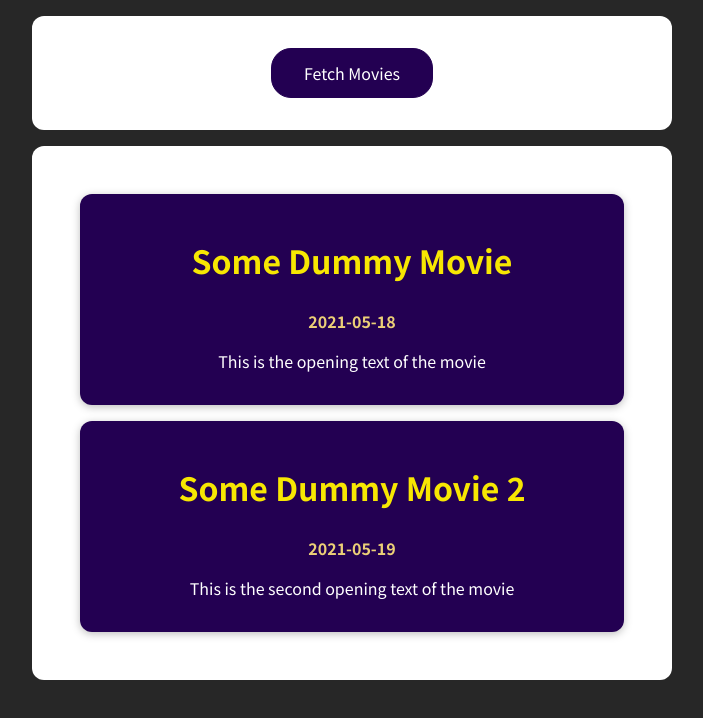
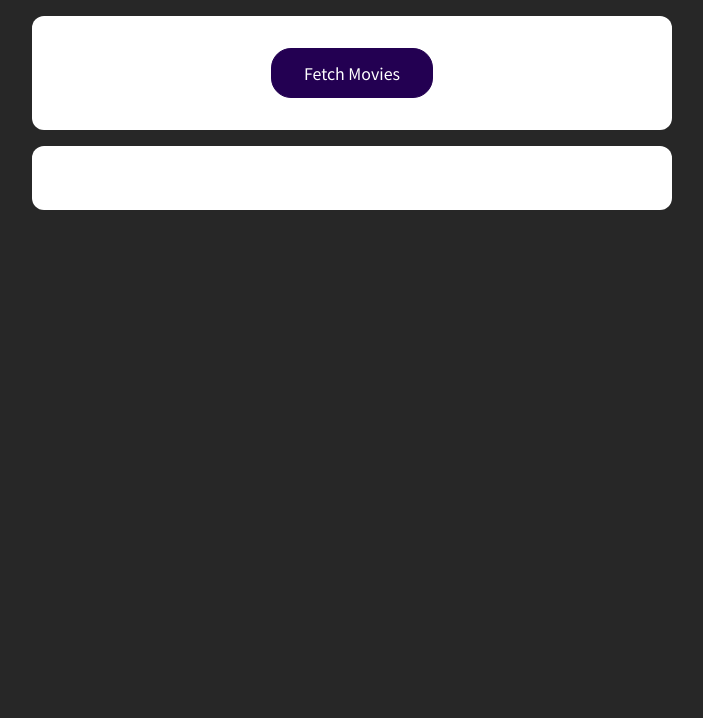
Before and after one commit to SergikEnergy/react-shwarzmuller, a React (Vite) app in the folder first-part/: page / in a window 1280 px wide. Shown: the top 718 px of the page, without its empty margins (288-991 px from the left). Built offline with nearby package versions, Linux system fonts and the light colour scheme.

Commit message:
feat: add data with fetch star wars API

```diff
--- a/first-part/src/App.jsx
+++ b/first-part/src/App.jsx
@@ -1,31 +1,41 @@
-import React from 'react';
+import React, { useState, useEffect } from 'react';
 
 import MovieList from './components/MovieList';
 import './App.css';
 
 function App() {
-  const dummyMovies = [
-    {
-      id: 1,
-      title: 'Some Dummy Movie',
-      openingText: 'This is the opening text of the movie',
-      releaseDate: '2021-05-18',
-    },
-    {
-      id: 2,
-      title: 'Some Dummy Movie 2',
-      openingText: 'This is the second opening text of the movie',
-      releaseDate: '2021-05-19',
-    },
-  ];
+  async function fetchMoviesHandler() {
+    try {
+      const response = await fetch('https://swapi.dev/api/films/', {
+        method: 'GET',
+      });
+      const result = await response.json();
+      const transformedResults = result.results.map((movie) => {
+        return {
+          id: movie.episode_id,
+          title: movie.title,
+          releaseDate: movie.release_date,
+          openingText: movie.opening_crawl,
+        };
+      });
+      console.log('prev data --->', result);
+      console.log('new data --->', transformedResults);
+      setMovies(transformedResults);
+      return transformedResults;
+    } catch (err) {
+      console.log(err);
+    }
+  }
+
+  const [movies, setMovies] = useState([]);
 
   return (
     <React.Fragment>
       <section>
-        <button>Fetch Movies</button>
+        <button onClick={fetchMoviesHandler}>Fetch Movies</button>
       </section>
       <section>
-        <MovieList movies={dummyMovies} />
+        <MovieList movies={movies} />
       </section>
     </React.Fragment>
   );
```
